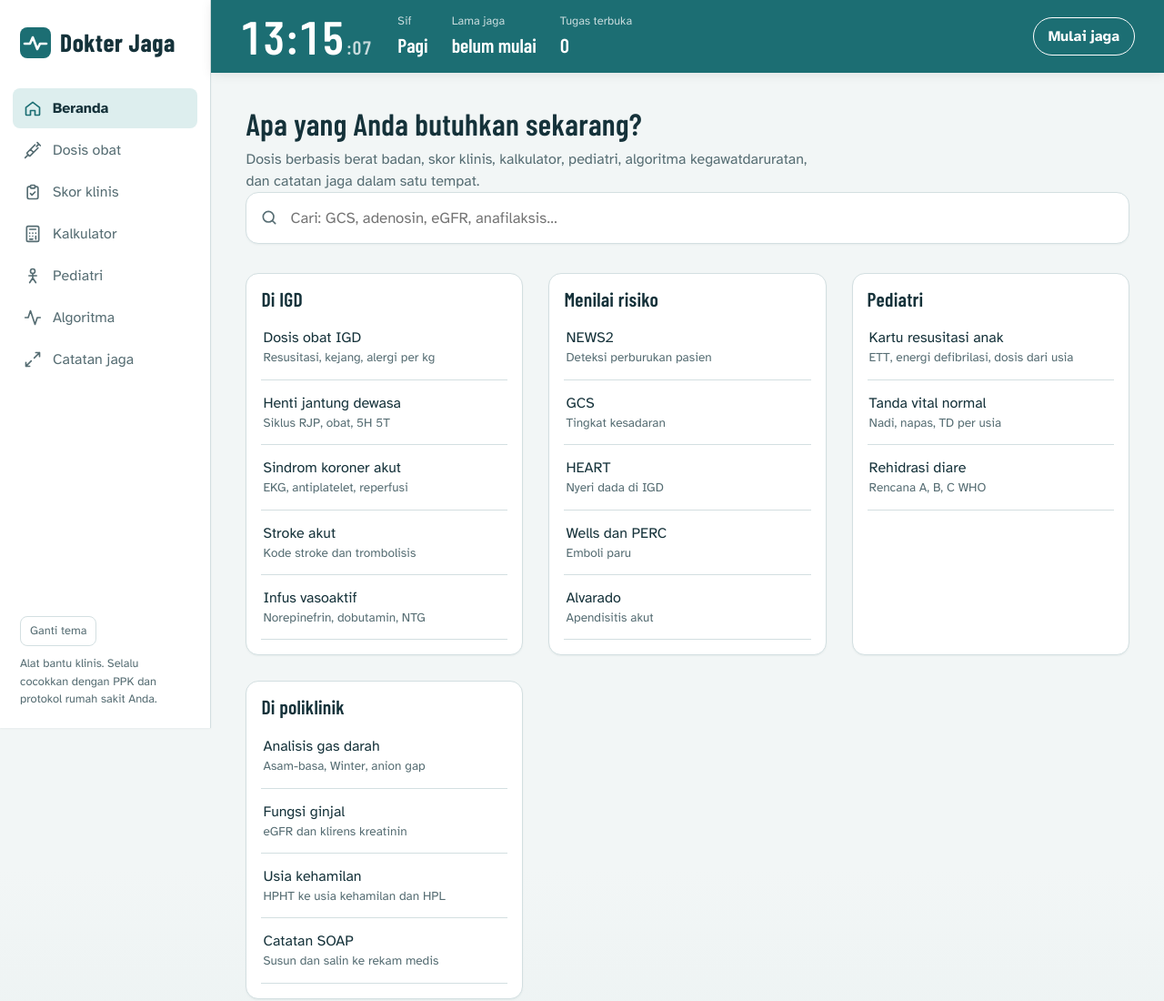
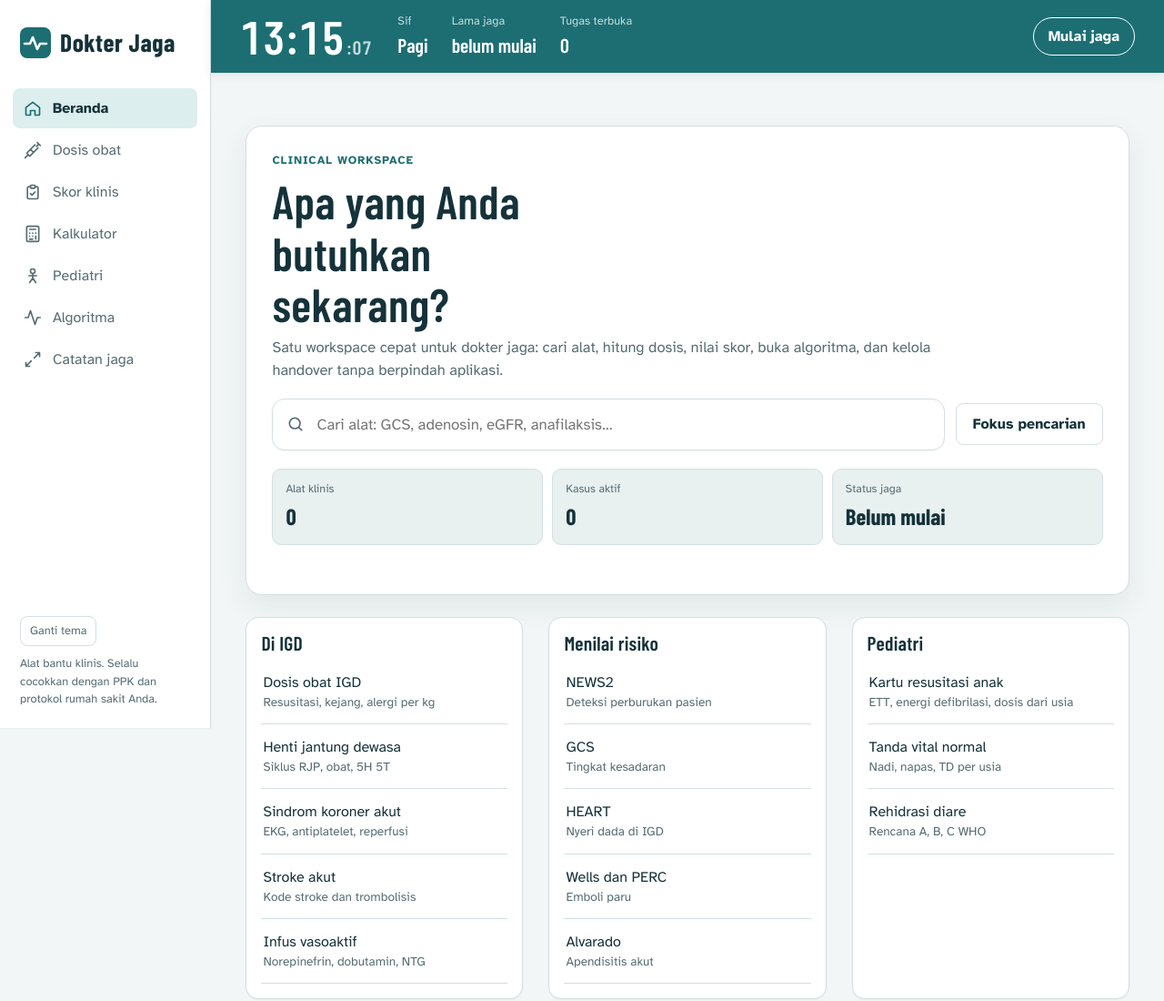
Before and after one commit to dwimakdasarimd-star/dokterjaga, a website: page index.html in a window 1280 px wide. Shown: the top 1100 px of the page at 91% size. Drawn offline with nearby package versions, Linux system fonts and the light colour scheme.

Commit message:
Upgrade Dokter Jaga home dashboard UX

```diff
--- a/index.html
+++ b/index.html
@@ -49,13 +49,25 @@
 
     <!-- HOME -->
     <section class="view" id="v-home">
-      <h2>Apa yang Anda butuhkan sekarang?</h2>
-      <p class="lede">Dosis berbasis berat badan, skor klinis, kalkulator, pediatri, algoritma kegawatdaruratan, dan catatan jaga dalam satu tempat.</p>
-      <div class="search">
-        <svg aria-hidden="true"><use href="#i-search"/></svg>
-        <input id="q" type="search" placeholder="Cari: GCS, adenosin, eGFR, anafilaksis…" autocomplete="off" aria-label="Cari alat">
+      <div class="home-hero">
+        <div class="page-kicker">Clinical workspace</div>
+        <h2>Apa yang Anda butuhkan sekarang?</h2>
+        <p class="lede">Satu workspace cepat untuk dokter jaga: cari alat, hitung dosis, nilai skor, buka algoritma, dan kelola handover tanpa berpindah aplikasi.</p>
+        <div class="home-toolbar">
+          <div class="search">
+            <svg aria-hidden="true"><use href="#i-search"/></svg>
+            <input id="q" type="search" placeholder="Cari alat: GCS, adenosin, eGFR, anafilaksis…" autocomplete="off" aria-label="Cari alat">
+          </div>
+          <button class="btn ghost" type="button" id="focusSearch">Fokus pencarian</button>
+        </div>
+        <div class="home-stats">
+          <div class="home-stat"><span>Alat klinis</span><strong id="toolCount">0</strong></div>
+          <div class="home-stat"><span>Kasus aktif</span><strong id="homeOpenTasks">0</strong></div>
+          <div class="home-stat"><span>Status jaga</span><strong id="homeShiftState">Belum mulai</strong></div>
+        </div>
+        <div class="quick-tools" id="quickTools"></div>
+        <div class="results" id="results"></div>
       </div>
-      <div class="results" id="results"></div>
       <div class="home-grid" id="homeGrid"></div>
       <p class="notice">Dokter Jaga adalah alat bantu hitung dan pengingat untuk tenaga medis, bukan pengganti penilaian klinis. Dosis dan ambang batas mengikuti pedoman internasional yang umum dipakai (AHA 2020, ESC 2023, SSC 2021, GINA 2024, WHO); verifikasi dengan formularium dan protokol setempat sebelum pemberian.</p>
       <p class="updated">Terakhir diperbarui 19 September 2026</p>
```
